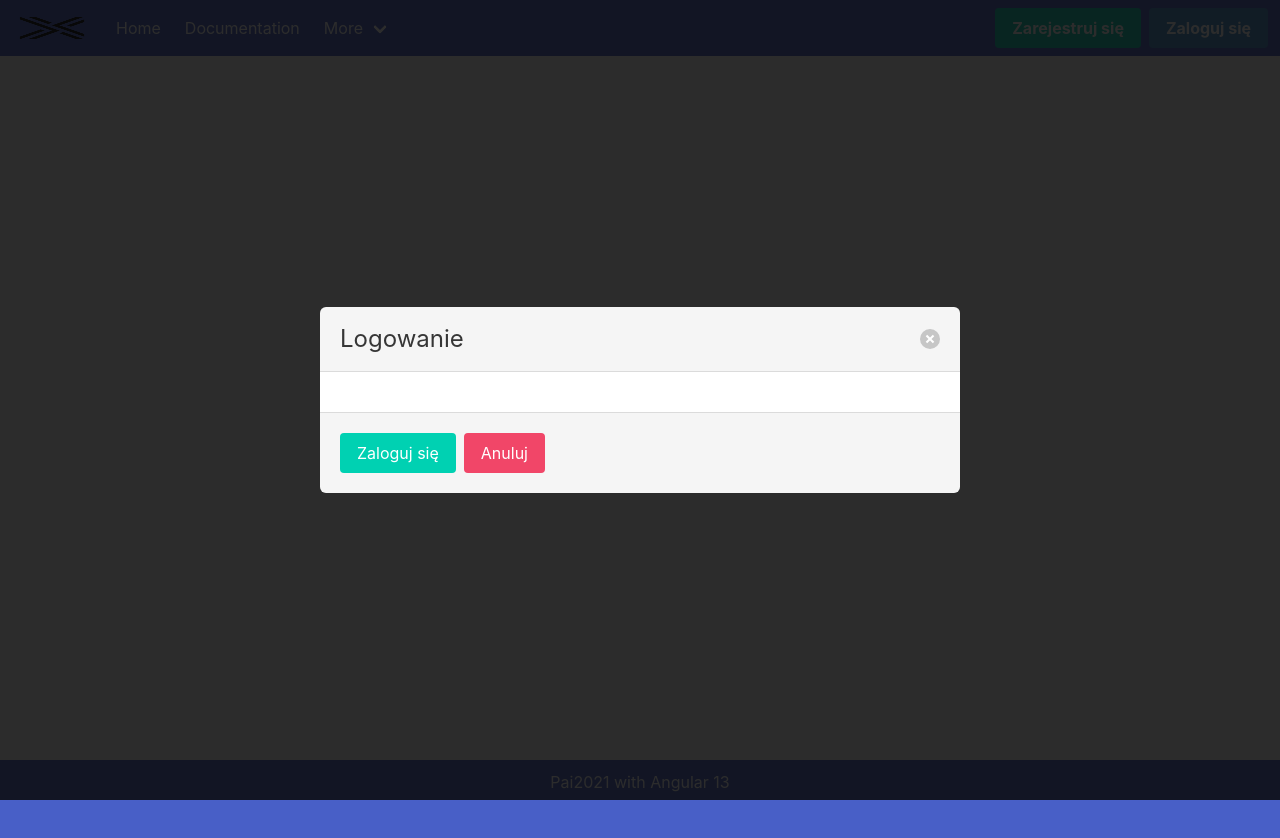
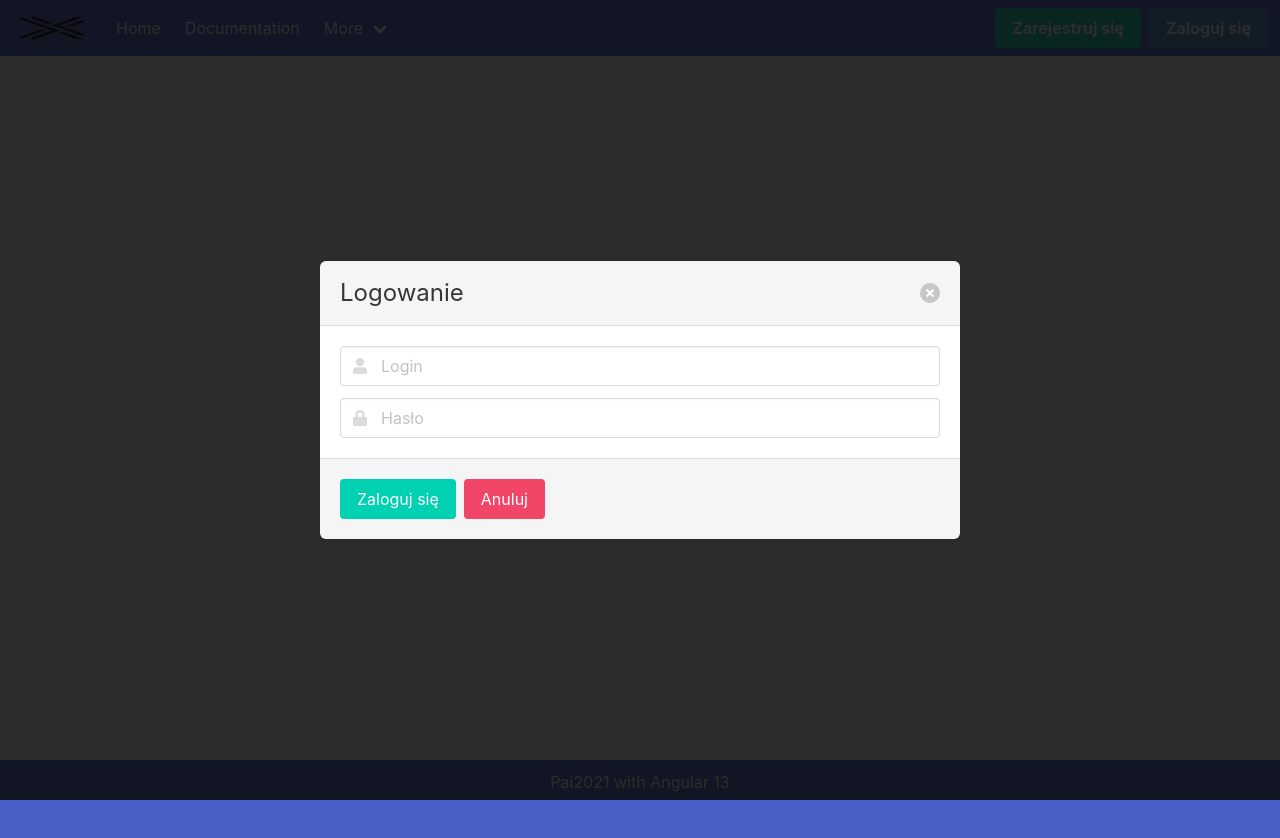
Before and after one commit to olekogrodowczyk/Programowanie-Aplikacji-Internetowych, an Angular app in the folder frontend/: page / in a window 1280 px wide. Both pictures are taken after a click on the link "Zaloguj się". Shown: the top 838 px of the page. Built offline with nearby package versions, Linux system fonts and the light colour scheme.

Commit message:
Add login form

```diff
--- /dev/null
+++ b/frontend/src/app/auth/login-form/login-form.component.html
@@ -0,0 +1,18 @@
+<form>
+  <div class="field">
+    <p class="control has-icons-left has-icons-right">
+      <input class="input" type="email" placeholder="Login" />
+      <span class="icon is-small is-left">
+        <i class="fas fa-user"></i>
+      </span>
+    </p>
+  </div>
+  <div class="field">
+    <p class="control has-icons-left">
+      <input class="input" type="password" placeholder="Hasło" />
+      <span class="icon is-small is-left">
+        <i class="fas fa-lock"></i>
+      </span>
+    </p>
+  </div>
+</form>
--- /dev/null
+++ b/frontend/src/app/auth/login-form/login-form.component.ts
@@ -0,0 +1,15 @@
+import { Component, OnInit } from '@angular/core';
+
+@Component({
+  selector: 'app-login-form',
+  templateUrl: './login-form.component.html',
+  styleUrls: ['./login-form.component.css']
+})
+export class LoginFormComponent implements OnInit {
+
+  constructor() { }
+
+  ngOnInit(): void {
+  }
+
+}
--- a/frontend/src/app/shared/navbar/navbar.component.html
+++ b/frontend/src/app/shared/navbar/navbar.component.html
@@ -56,6 +56,9 @@
   [title]="'Logowanie'"
   (onClose)="showModal = false"
 >
+  <ng-container>
+    <app-login-form></app-login-form>
+  </ng-container>
   <ng-container modalFooter>
     <button class="button is-primary">Zaloguj się</button>
   </ng-container>
--- a/frontend/src/app/shared/navbar/navbar.component.ts
+++ b/frontend/src/app/shared/navbar/navbar.component.ts
@@ -1,4 +1,5 @@
 import { Component, OnInit } from '@angular/core';
+import { LoginFormComponent } from 'src/app/auth/login-form/login-form.component';
 
 @Component({
   selector: 'app-navbar',
--- a/frontend/src/app/shared/shared.module.ts
+++ b/frontend/src/app/shared/shared.module.ts
@@ -3,10 +3,11 @@ import { CommonModule } from '@angular/common';
 import { NavbarComponent } from './navbar/navbar.component';
 import { FooterComponent } from './footer/footer.component';
 import { ModalComponent } from './modal/modal.component';
+import { AuthModule } from '../auth/auth.module';
 
 @NgModule({
   declarations: [NavbarComponent, FooterComponent, ModalComponent],
-  imports: [CommonModule],
+  imports: [CommonModule, AuthModule],
   exports: [NavbarComponent, FooterComponent, ModalComponent],
 })
 export class SharedModule {}
```
Also changed, not shown: frontend/src/app/app.module.ts (+8 -1 lines), frontend/src/app/auth/auth.module.ts (+5 -7 lines), frontend/src/app/auth/login-form/login-form.component.css (added), 1 other file (tests, documents, lock files or other folders).
